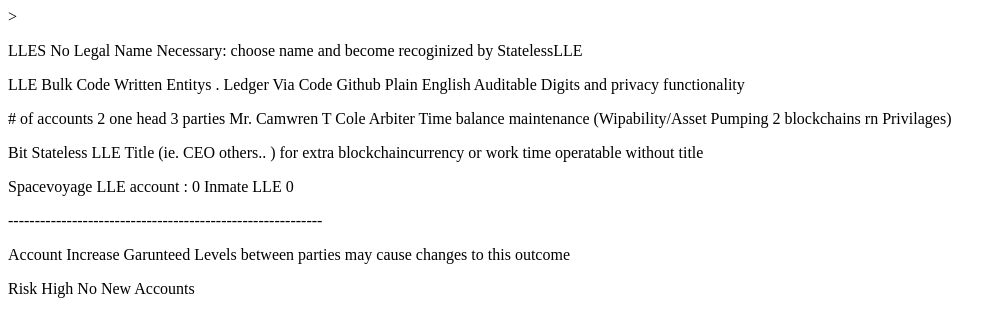
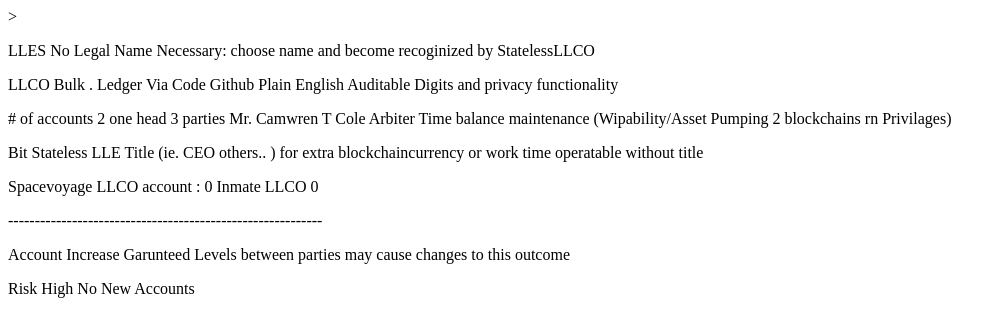
Before and after one commit to debloomanarco/BitcoinMarketingSiteCommisaryAlt, a plain HTML site: page index.html in a window 1280 px wide. Shown: the whole page, without its empty margins (0-1006 px from the left). Drawn offline with Linux system fonts and the light colour scheme.

Commit message:
Update index.html

```diff
--- a/index.html
+++ b/index.html
@@ -3,14 +3,14 @@
 <html lang="en" dir="ltr">
   <head>
     <meta charset="utf-8">
-    <title>Bit Stateless LLES (Limited Liability Enititys) Bulk Code Written Entitys (github.io sites with balance and hidden balance/transactions) </title>
+    <title>Bit Stateless LLCOS (Limited Liability Code Objects) Bulk Limited Liability Code Objects (github.io sites with balance and hidden balance/transactions) </title>
   </head>
   <body>
-    <p>LLES No Legal Name Necessary: choose name and become recoginized by StatelessLLE </p>
-    <p>LLE Bulk Code Written Entitys . Ledger Via Code Github Plain English Auditable Digits and privacy functionality </p>
+    <p>LLES No Legal Name Necessary: choose name and become recoginized by StatelessLLCO </p>
+    <p>LLCO Bulk . Ledger Via Code Github Plain English Auditable Digits and privacy functionality </p>
     <p># of accounts 2 one head 3 parties Mr. Camwren T Cole Arbiter Time balance maintenance (Wipability/Asset Pumping 2 blockchains rn Privilages)</p>
     <p> Bit Stateless LLE Title (ie. CEO others.. ) for extra blockchaincurrency or work time operatable without title </p>
-    <p>Spacevoyage LLE account : 0 Inmate LLE 0 </p>
+    <p>Spacevoyage LLCO account : 0 Inmate LLCO 0 </p>
     <p>-----------------------------------------------------------</p>
     <p>Account Increase Garunteed Levels between parties may cause changes to this outcome   </p>
     <p>Risk High No New Accounts </p>
```
